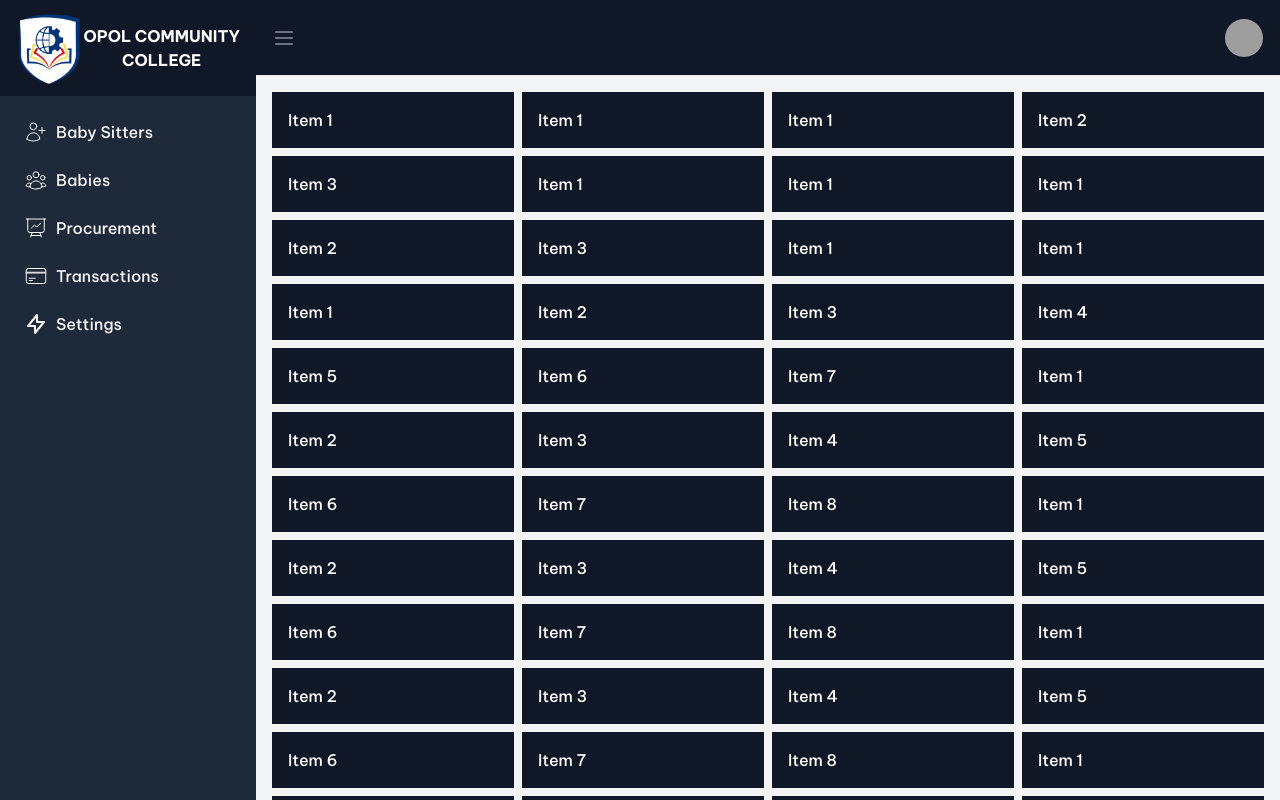
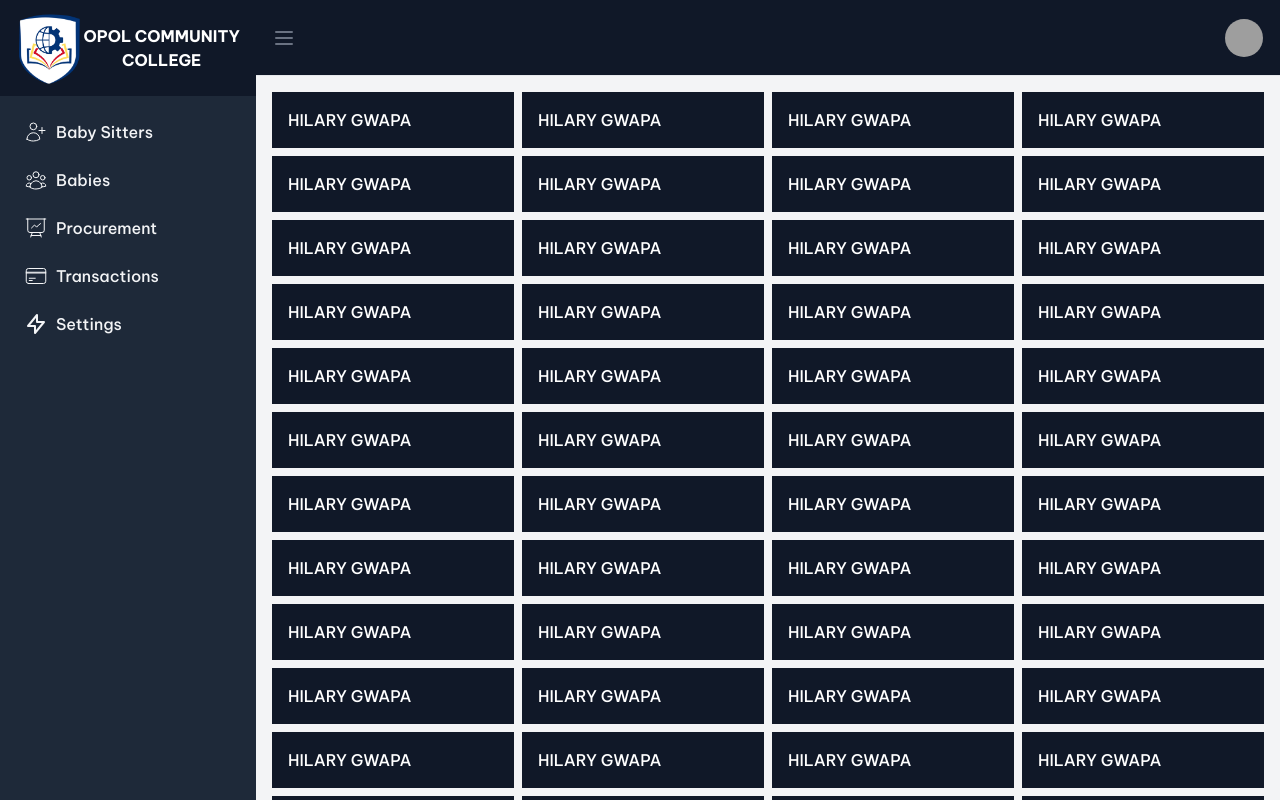
Before and after one commit to lawiszxc/daisyui-react, a React (Vite) app: page / in a window 1280 px wide. Built offline with nearby package versions, Linux system fonts and the light colour scheme; grey boxes are pictures that could not be loaded.

Commit message:
testing commit

```diff
--- a/src/App.jsx
+++ b/src/App.jsx
@@ -1,148 +1,140 @@
-import { useEffect, useState } from "react";
+import { useState } from "react";
 import Sidebar from "./components/Sidebar";
 import Navbar from "./components/Navbar";
 
 const App = () => {
-  const [isOpen, setIsOpen] = useState(true);
-
-  useEffect(() => {
-    if (window.innerWidth >= 640) {
-      setIsOpen(true); // show sidebar if screen is sm and above
-    } else {
-      setIsOpen(false); // hide sidebar if smaller than sm
-    }
-  }, []);
+  const [isOpen, setIsOpen] = useState(false);
 
   return (
     <div className="flex h-screen bg-gray-100">
-      {isOpen && <Sidebar isOpen={isOpen} />}
+      {!isOpen && <Sidebar isOpen={isOpen} />}
 
       <div className="flex flex-col flex-1 overflow-y-auto">
         <Navbar isOpen={isOpen} setIsOpen={setIsOpen} />
 
         <main className="grid grid-cols-1 sm:grid-cols-2 md:grid-cols-3 lg:grid-cols-4 gap-2 p-4">
-          <div className="bg-gray-900 p-4 text-white">Item 1</div>
-          <div className="bg-gray-900 p-4 text-white">Item 1</div>
-          <div className="bg-gray-900 p-4 text-white">Item 1</div>
-          <div className="bg-gray-900 p-4 text-white">Item 2</div>
-          <div className="bg-gray-900 p-4 text-white">Item 3</div>
-          <div className="bg-gray-900 p-4 text-white">Item 1</div>
-          <div className="bg-gray-900 p-4 text-white">Item 1</div>
-          <div className="bg-gray-900 p-4 text-white">Item 1</div>
-          <div className="bg-gray-900 p-4 text-white">Item 2</div>
-          <div className="bg-gray-900 p-4 text-white">Item 3</div>
-          <div className="bg-gray-900 p-4 text-white">Item 1</div>
-          <div className="bg-gray-900 p-4 text-white">Item 1</div>
-          <div className="bg-gray-900 p-4 text-white">Item 1</div>
-          <div className="bg-gray-900 p-4 text-white">Item 2</div>
-          <div className="bg-gray-900 p-4 text-white">Item 3</div>
-          <div className="bg-gray-900 p-4 text-white">Item 4</div>
-          <div className="bg-gray-900 p-4 text-white">Item 5</div>
-          <div className="bg-gray-900 p-4 text-white">Item 6</div>
-          <div className="bg-gray-900 p-4 text-white">Item 7</div>
-          <div className="bg-gray-900 p-4 text-white">Item 1</div>
-          <div className="bg-gray-900 p-4 text-white">Item 2</div>
-          <div className="bg-gray-900 p-4 text-white">Item 3</div>
-          <div className="bg-gray-900 p-4 text-white">Item 4</div>
-          <div className="bg-gray-900 p-4 text-white">Item 5</div>
-          <div className="bg-gray-900 p-4 text-white">Item 6</div>
-          <div className="bg-gray-900 p-4 text-white">Item 7</div>
-          <div className="bg-gray-900 p-4 text-white">Item 8</div>
-          <div className="bg-gray-900 p-4 text-white">Item 1</div>
-          <div className="bg-gray-900 p-4 text-white">Item 2</div>
-          <div className="bg-gray-900 p-4 text-white">Item 3</div>
-          <div className="bg-gray-900 p-4 text-white">Item 4</div>
-          <div className="bg-gray-900 p-4 text-white">Item 5</div>
-          <div className="bg-gray-900 p-4 text-white">Item 6</div>
-          <div className="bg-gray-900 p-4 text-white">Item 7</div>
-          <div className="bg-gray-900 p-4 text-white">Item 8</div>
-          <div className="bg-gray-900 p-4 text-white">Item 1</div>
-          <div className="bg-gray-900 p-4 text-white">Item 2</div>
-          <div className="bg-gray-900 p-4 text-white">Item 3</div>
-          <div className="bg-gray-900 p-4 text-white">Item 4</div>
-          <div className="bg-gray-900 p-4 text-white">Item 5</div>
-          <div className="bg-gray-900 p-4 text-white">Item 6</div>
-          <div className="bg-gray-900 p-4 text-white">Item 7</div>
-          <div className="bg-gray-900 p-4 text-white">Item 8</div>
-          <div className="bg-gray-900 p-4 text-white">Item 1</div>
-          <div className="bg-gray-900 p-4 text-white">Item 2</div>
-          <div className="bg-gray-900 p-4 text-white">Item 3</div>
-          <div className="bg-gray-900 p-4 text-white">Item 4</div>
-          <div className="bg-gray-900 p-4 text-white">Item 5</div>
-          <div className="bg-gray-900 p-4 text-white">Item 6</div>
-          <div className="bg-gray-900 p-4 text-white">Item 7</div>
-          <div className="bg-gray-900 p-4 text-white">Item 8</div>
-          <div className="bg-gray-900 p-4 text-white">Item 1</div>
-          <div className="bg-gray-900 p-4 text-white">Item 2</div>
-          <div className="bg-gray-900 p-4 text-white">Item 3</div>
-          <div className="bg-gray-900 p-4 text-white">Item 4</div>
-          <div className="bg-gray-900 p-4 text-white">Item 5</div>
-          <div className="bg-gray-900 p-4 text-white">Item 6</div>
-          <div className="bg-gray-900 p-4 text-white">Item 7</div>
-          <div className="bg-gray-900 p-4 text-white">Item 8</div>
-          <div className="bg-gray-900 p-4 text-white">Item 1</div>
-          <div className="bg-gray-900 p-4 text-white">Item 2</div>
-          <div className="bg-gray-900 p-4 text-white">Item 3</div>
-          <div className="bg-gray-900 p-4 text-white">Item 4</div>
-          <div className="bg-gray-900 p-4 text-white">Item 5</div>
-          <div className="bg-gray-900 p-4 text-white">Item 6</div>
-          <div className="bg-gray-900 p-4 text-white">Item 7</div>
-          <div className="bg-gray-900 p-4 text-white">Item 8</div>
-          <div className="bg-gray-900 p-4 text-white">Item 1</div>
-          <div className="bg-gray-900 p-4 text-white">Item 2</div>
-          <div className="bg-gray-900 p-4 text-white">Item 3</div>
-          <div className="bg-gray-900 p-4 text-white">Item 4</div>
-          <div className="bg-gray-900 p-4 text-white">Item 5</div>
-          <div className="bg-gray-900 p-4 text-white">Item 6</div>
-          <div className="bg-gray-900 p-4 text-white">Item 7</div>
-          <div className="bg-gray-900 p-4 text-white">Item 8</div>
-          <div className="bg-gray-900 p-4 text-white">Item 1</div>
-          <div className="bg-gray-900 p-4 text-white">Item 2</div>
-          <div className="bg-gray-900 p-4 text-white">Item 3</div>
-          <div className="bg-gray-900 p-4 text-white">Item 4</div>
-          <div className="bg-gray-900 p-4 text-white">Item 5</div>
-          <div className="bg-gray-900 p-4 text-white">Item 6</div>
-          <div className="bg-gray-900 p-4 text-white">Item 7</div>
-          <div className="bg-gray-900 p-4 text-white">Item 8</div>
-          <div className="bg-gray-900 p-4 text-white">Item 1</div>
-          <div className="bg-gray-900 p-4 text-white">Item 2</div>
-          <div className="bg-gray-900 p-4 text-white">Item 3</div>
-          <div className="bg-gray-900 p-4 text-white">Item 4</div>
-          <div className="bg-gray-900 p-4 text-white">Item 5</div>
-          <div className="bg-gray-900 p-4 text-white">Item 6</div>
-          <div className="bg-gray-900 p-4 text-white">Item 7</div>
-          <div className="bg-gray-900 p-4 text-white">Item 8</div>
-          <div className="bg-gray-900 p-4 text-white">Item 1</div>
-          <div className="bg-gray-900 p-4 text-white">Item 2</div>
-          <div className="bg-gray-900 p-4 text-white">Item 3</div>
-          <div className="bg-gray-900 p-4 text-white">Item 4</div>
-          <div className="bg-gray-900 p-4 text-white">Item 5</div>
-          <div className="bg-gray-900 p-4 text-white">Item 6</div>
-          <div className="bg-gray-900 p-4 text-white">Item 7</div>
-          <div className="bg-gray-900 p-4 text-white">Item 8</div>
-          <div className="bg-gray-900 p-4 text-white">Item 1</div>
-          <div className="bg-gray-900 p-4 text-white">Item 2</div>
-          <div className="bg-gray-900 p-4 text-white">Item 3</div>
-          <div className="bg-gray-900 p-4 text-white">Item 4</div>
-          <div className="bg-gray-900 p-4 text-white">Item 5</div>
-          <div className="bg-gray-900 p-4 text-white">Item 6</div>
-          <div className="bg-gray-900 p-4 text-white">Item 7</div>
-          <div className="bg-gray-900 p-4 text-white">Item 8</div>
-          <div className="bg-gray-900 p-4 text-white">Item 1</div>
-          <div className="bg-gray-900 p-4 text-white">Item 2</div>
-          <div className="bg-gray-900 p-4 text-white">Item 3</div>
-          <div className="bg-gray-900 p-4 text-white">Item 4</div>
-          <div className="bg-gray-900 p-4 text-white">Item 5</div>
-          <div className="bg-gray-900 p-4 text-white">Item 6</div>
-          <div className="bg-gray-900 p-4 text-white">Item 7</div>
-          <div className="bg-gray-900 p-4 text-white">Item 8</div>
-          <div className="bg-gray-900 p-4 text-white">Item 1</div>
-          <div className="bg-gray-900 p-4 text-white">Item 2</div>
-          <div className="bg-gray-900 p-4 text-white">Item 3</div>
-          <div className="bg-gray-900 p-4 text-white">Item 4</div>
-          <div className="bg-gray-900 p-4 text-white">Item 5</div>
-          <div className="bg-gray-900 p-4 text-white">Item 6</div>
-          <div className="bg-gray-900 p-4 text-white">Item 7</div>
+          <div className="bg-gray-900 p-4 text-white">HILARY GWAPA</div>
+          <div className="bg-gray-900 p-4 text-white">HILARY GWAPA</div>
+          <div className="bg-gray-900 p-4 text-white">HILARY GWAPA</div>
+          <div className="bg-gray-900 p-4 text-white">HILARY GWAPA</div>
+          <div className="bg-gray-900 p-4 text-white">HILARY GWAPA</div>
+          <div className="bg-gray-900 p-4 text-white">HILARY GWAPA</div>
+          <div className="bg-gray-900 p-4 text-white">HILARY GWAPA</div>
+          <div className="bg-gray-900 p-4 text-white">HILARY GWAPA</div>
+          <div className="bg-gray-900 p-4 text-white">HILARY GWAPA</div>
+          <div className="bg-gray-900 p-4 text-white">HILARY GWAPA</div>
+          <div className="bg-gray-900 p-4 text-white">HILARY GWAPA</div>
+          <div className="bg-gray-900 p-4 text-white">HILARY GWAPA</div>
+          <div className="bg-gray-900 p-4 text-white">HILARY GWAPA</div>
+          <div className="bg-gray-900 p-4 text-white">HILARY GWAPA</div>
+          <div className="bg-gray-900 p-4 text-white">HILARY GWAPA</div>
+          <div className="bg-gray-900 p-4 text-white">HILARY GWAPA</div>
+          <div className="bg-gray-900 p-4 text-white">HILARY GWAPA</div>
+          <div className="bg-gray-900 p-4 text-white">HILARY GWAPA</div>
+          <div className="bg-gray-900 p-4 text-white">HILARY GWAPA</div>
+          <div className="bg-gray-900 p-4 text-white">HILARY GWAPA</div>
+          <div className="bg-gray-900 p-4 text-white">HILARY GWAPA</div>
+          <div className="bg-gray-900 p-4 text-white">HILARY GWAPA</div>
+          <div className="bg-gray-900 p-4 text-white">HILARY GWAPA</div>
+          <div className="bg-gray-900 p-4 text-white">HILARY GWAPA</div>
+          <div className="bg-gray-900 p-4 text-white">HILARY GWAPA</div>
+          <div className="bg-gray-900 p-4 text-white">HILARY GWAPA</div>
+          <div className="bg-gray-900 p-4 text-white">HILARY GWAPA</div>
+          <div className="bg-gray-900 p-4 text-white">HILARY GWAPA</div>
+          <div className="bg-gray-900 p-4 text-white">HILARY GWAPA</div>
+          <div className="bg-gray-900 p-4 text-white">HILARY GWAPA</div>
+          <div className="bg-gray-900 p-4 text-white">HILARY GWAPA</div>
+          <div className="bg-gray-900 p-4 text-white">HILARY GWAPA</div>
+          <div className="bg-gray-900 p-4 text-white">HILARY GWAPA</div>
+          <div className="bg-gray-900 p-4 text-white">HILARY GWAPA</div>
+          <div className="bg-gray-900 p-4 text-white">HILARY GWAPA</div>
+          <div className="bg-gray-900 p-4 text-white">HILARY GWAPA</div>
+          <div className="bg-gray-900 p-4 text-white">HILARY GWAPA</div>
+          <div className="bg-gray-900 p-4 text-white">HILARY GWAPA</div>
+          <div className="bg-gray-900 p-4 text-white">HILARY GWAPA</div>
+          <div className="bg-gray-900 p-4 text-white">HILARY GWAPA</div>
+          <div className="bg-gray-900 p-4 text-white">HILARY GWAPA</div>
+          <div className="bg-gray-900 p-4 text-white">HILARY GWAPA</div>
+          <div className="bg-gray-900 p-4 text-white">HILARY GWAPA</div>
+          <div className="bg-gray-900 p-4 text-white">HILARY GWAPA</div>
+          <div className="bg-gray-900 p-4 text-white">HILARY GWAPA</div>
+          <div className="bg-gray-900 p-4 text-white">HILARY GWAPA</div>
+          <div className="bg-gray-900 p-4 text-white">HILARY GWAPA</div>
+          <div className="bg-gray-900 p-4 text-white">HILARY GWAPA</div>
+          <div className="bg-gray-900 p-4 text-white">HILARY GWAPA</div>
+          <div className="bg-gray-900 p-4 text-white">HILARY GWAPA</div>
+          <div className="bg-gray-900 p-4 text-white">HILARY GWAPA</div>
+          <div className="bg-gray-900 p-4 text-white">HILARY GWAPA</div>
+          <div className="bg-gray-900 p-4 text-white">HILARY GWAPA</div>
+          <div className="bg-gray-900 p-4 text-white">HILARY GWAPA</div>
+          <div className="bg-gray-900 p-4 text-white">HILARY GWAPA</div>
+          <div className="bg-gray-900 p-4 text-white">HILARY GWAPA</div>
+          <div className="bg-gray-900 p-4 text-white">HILARY GWAPA</div>
+          <div className="bg-gray-900 p-4 text-white">HILARY GWAPA</div>
+          <div className="bg-gray-900 p-4 text-white">HILARY GWAPA</div>
+          <div className="bg-gray-900 p-4 text-white">HILARY GWAPA</div>
+          <div className="bg-gray-900 p-4 text-white">HILARY GWAPA</div>
+          <div className="bg-gray-900 p-4 text-white">HILARY GWAPA</div>
+          <div className="bg-gray-900 p-4 text-white">HILARY GWAPA</div>
+          <div className="bg-gray-900 p-4 text-white">HILARY GWAPA</div>
+          <div className="bg-gray-900 p-4 text-white">HILARY GWAPA</div>
+          <div className="bg-gray-900 p-4 text-white">HILARY GWAPA</div>
+          <div className="bg-gray-900 p-4 text-white">HILARY GWAPA</div>
+          <div className="bg-gray-900 p-4 text-white">HILARY GWAPA</div>
+          <div className="bg-gray-900 p-4 text-white">HILARY GWAPA</div>
+          <div className="bg-gray-900 p-4 text-white">HILARY GWAPA</div>
+          <div className="bg-gray-900 p-4 text-white">HILARY GWAPA</div>
+          <div className="bg-gray-900 p-4 text-white">HILARY GWAPA</div>
+          <div className="bg-gray-900 p-4 text-white">HILARY GWAPA</div>
+          <div className="bg-gray-900 p-4 text-white">HILARY GWAPA</div>
+          <div className="bg-gray-900 p-4 text-white">HILARY GWAPA</div>
+          <div className="bg-gray-900 p-4 text-white">HILARY GWAPA</div>
+          <div className="bg-gray-900 p-4 text-white">HILARY GWAPA</div>
+          <div className="bg-gray-900 p-4 text-white">HILARY GWAPA</div>
+          <div className="bg-gray-900 p-4 text-white">HILARY GWAPA</div>
+          <div className="bg-gray-900 p-4 text-white">HILARY GWAPA</div>
+          <div className="bg-gray-900 p-4 text-white">HILARY GWAPA</div>
+          <div className="bg-gray-900 p-4 text-white">HILARY GWAPA</div>
+          <div className="bg-gray-900 p-4 text-white">HILARY GWAPA</div>
+          <div className="bg-gray-900 p-4 text-white">HILARY GWAPA</div>
+          <div className="bg-gray-900 p-4 text-white">HILARY GWAPA</div>
+          <div className="bg-gray-900 p-4 text-white">HILARY GWAPA</div>
+          <div className="bg-gray-900 p-4 text-white">HILARY GWAPA</div>
+          <div className="bg-gray-900 p-4 text-white">HILARY GWAPA</div>
+          <div className="bg-gray-900 p-4 text-white">HILARY GWAPA</div>
+          <div className="bg-gray-900 p-4 text-white">HILARY GWAPA</div>
+          <div className="bg-gray-900 p-4 text-white">HILARY GWAPA</div>
+          <div className="bg-gray-900 p-4 text-white">HILARY GWAPA</div>
+          <div className="bg-gray-900 p-4 text-white">HILARY GWAPA</div>
+          <div className="bg-gray-900 p-4 text-white">HILARY GWAPA</div>
+          <div className="bg-gray-900 p-4 text-white">HILARY GWAPA</div>
+          <div className="bg-gray-900 p-4 text-white">HILARY GWAPA</div>
+          <div className="bg-gray-900 p-4 text-white">HILARY GWAPA</div>
+          <div className="bg-gray-900 p-4 text-white">HILARY GWAPA</div>
+          <div className="bg-gray-900 p-4 text-white">HILARY GWAPA</div>
+          <div className="bg-gray-900 p-4 text-white">HILARY GWAPA</div>
+          <div className="bg-gray-900 p-4 text-white">HILARY GWAPA</div>
+          <div className="bg-gray-900 p-4 text-white">HILARY GWAPA</div>
+          <div className="bg-gray-900 p-4 text-white">HILARY GWAPA</div>
+          <div className="bg-gray-900 p-4 text-white">HILARY GWAPA</div>
+          <div className="bg-gray-900 p-4 text-white">HILARY GWAPA</div>
+          <div className="bg-gray-900 p-4 text-white">HILARY GWAPA</div>
+          <div className="bg-gray-900 p-4 text-white">HILARY GWAPA</div>
+          <div className="bg-gray-900 p-4 text-white">HILARY GWAPA</div>
+          <div className="bg-gray-900 p-4 text-white">HILARY GWAPA</div>
+          <div className="bg-gray-900 p-4 text-white">HILARY GWAPA</div>
+          <div className="bg-gray-900 p-4 text-white">HILARY GWAPA</div>
+          <div className="bg-gray-900 p-4 text-white">HILARY GWAPA</div>
+          <div className="bg-gray-900 p-4 text-white">HILARY GWAPA</div>
+          <div className="bg-gray-900 p-4 text-white">HILARY GWAPA</div>
+          <div className="bg-gray-900 p-4 text-white">HILARY GWAPA</div>
+          <div className="bg-gray-900 p-4 text-white">HILARY GWAPA</div>
+          <div className="bg-gray-900 p-4 text-white">HILARY GWAPA</div>
+          <div className="bg-gray-900 p-4 text-white">HILARY GWAPA</div>
+          <div className="bg-gray-900 p-4 text-white">HILARY GWAPA</div>
+          <div className="bg-gray-900 p-4 text-white">HILARY GWAPA</div>
+          <div className="bg-gray-900 p-4 text-white">HILARY GWAPA</div>
+          <div className="bg-gray-900 p-4 text-white">HILARY GWAPA</div>
         </main>
       </div>
     </div>
```
Also changed, not shown: src/components/Sidebar.jsx (+2 -7 lines).
